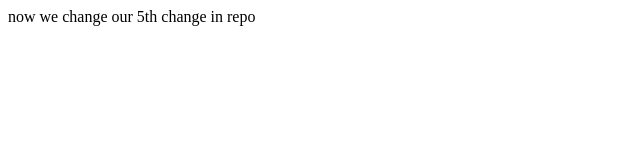
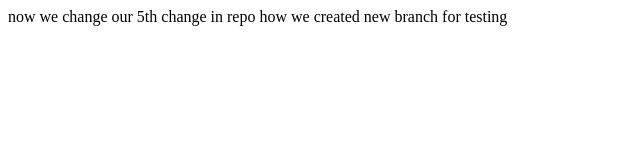
Before and after one commit to anku44/ankit-rp, a plain HTML site: page index.html in a window 1280 px wide. Shown: the whole page, without its empty margins (0-640 px from the left). Drawn offline with Linux system fonts and the light colour scheme.

Commit message:
for code1

```diff
--- a/index.html
+++ b/index.html
@@ -9,3 +9,4 @@
 
 </body>
 </html>now we change our 5th change in repo
+how we created new branch for testing
```
